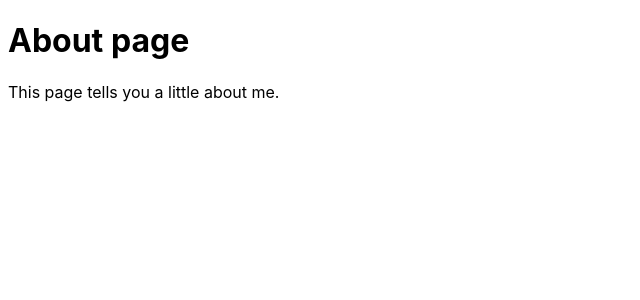
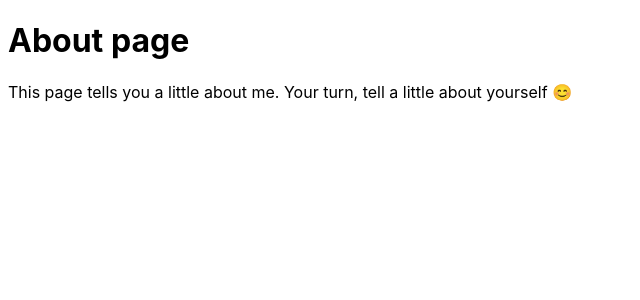
Before and after one commit to mubaraqwahab/with-netlify-cms, a Jekyll site: the page built from about.md, in a window 1280 px wide. Shown: the top 300 px of the page, without its empty margins (0-640 px from the left). Built offline with Jekyll 4.4.1, drawn with Linux system fonts in a browser that asks for light colours; a script that is not in the unit is left out.

Commit message:
Update Pages “about”

```diff
--- a/about.md
+++ b/about.md
@@ -1,7 +1,6 @@
 ---
 title: About
 ---
-
 # About page
 
-This page tells you a little about me.
+This page tells you a little about me. Your turn, tell a little about yourself 😊
```
